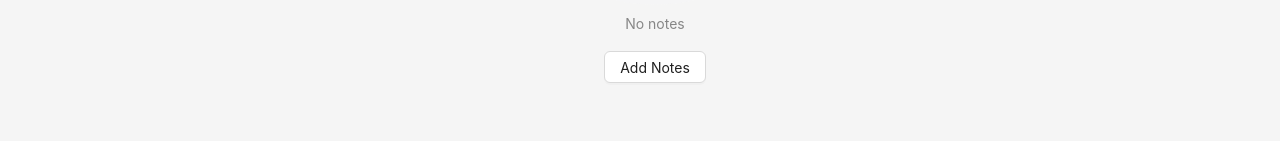
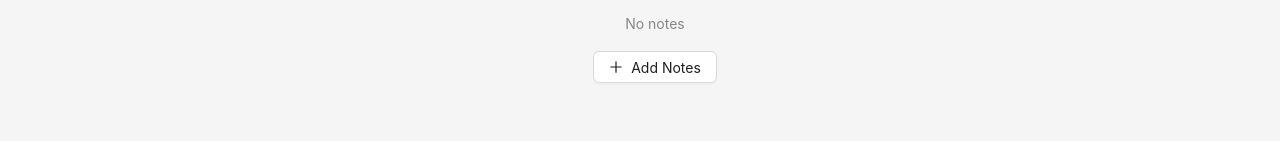
Before and after one commit to quantum0X/easy-notes, a React (Create React App) app: page / in a window 1280 px wide. Shown: the part 426-567 px from the top of the page. Built offline with nearby package versions, Linux system fonts and the light colour scheme; the HTML template or start-up script is replaced by a standard one.

Commit message:
Add icon added to createNote

```diff
--- a/src/components/CreateNote.jsx
+++ b/src/components/CreateNote.jsx
@@ -1,3 +1,4 @@
+import { PlusOutlined } from "@ant-design/icons";
 import { Button, Form, Input, notification, Modal, Row } from "antd";
 import React, { useState } from "react";
 
@@ -94,7 +95,9 @@ const CreateNote = (props) => {
           </Form.Item>
         </Form>
       </Modal>
-      <Button onClick={() => setOpen(true)}>Add Notes</Button>
+      <Button icon={<PlusOutlined />} onClick={() => setOpen(true)}>
+        Add Notes
+      </Button>
     </>
   );
 };
```
